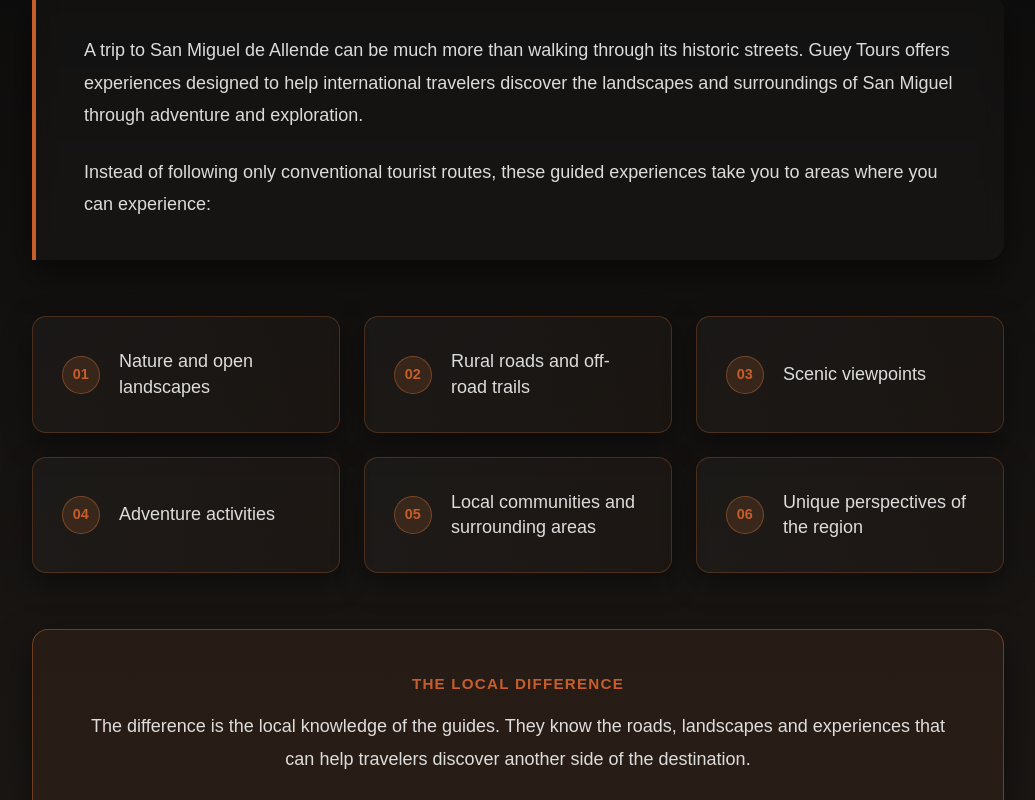
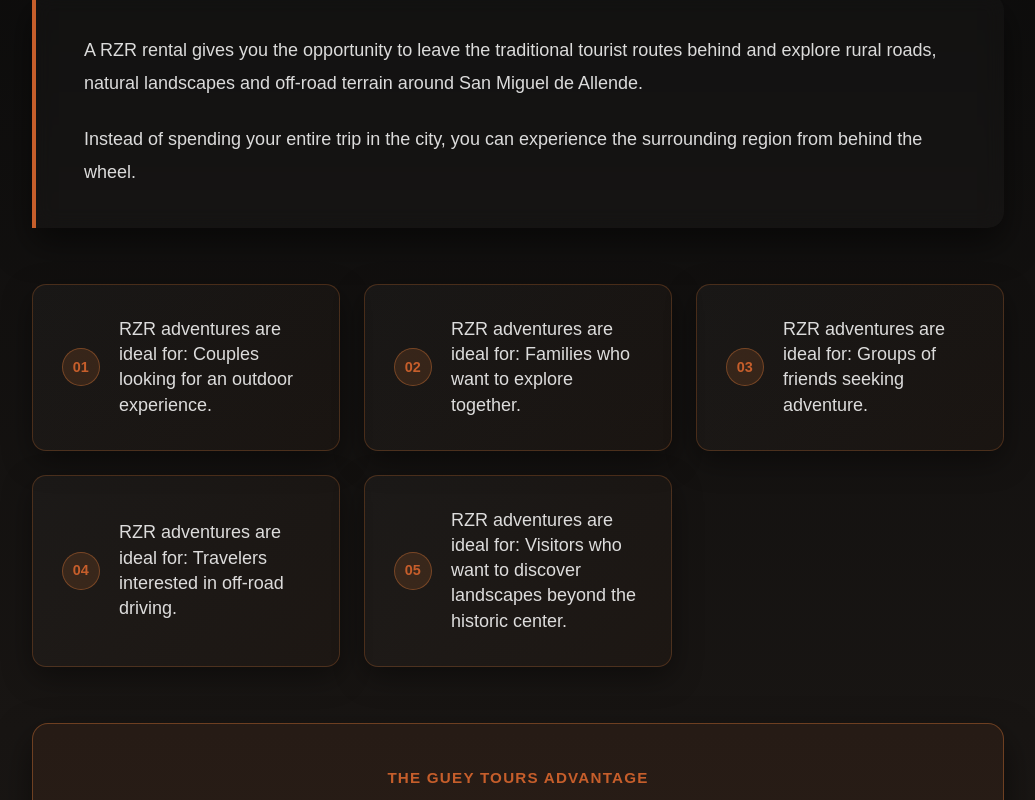
Before and after one commit to DraftStudiomx/Guey-tours-SEO, a Next.js app: page /rsz-rentals in a window 1280 px wide. Shown: the part 2140-2940 px from the top of the page, without its empty margins (122-1157 px from the left). Built offline with nearby package versions, Linux system fonts and the light colour scheme; a web font is replaced by a local one.

Commit message:
Update RzrRentalContenido.tsx tercera section

```diff
--- a/app/rsz-rentals/RzrRentalContenido.tsx
+++ b/app/rsz-rentals/RzrRentalContenido.tsx
@@ -233,10 +233,10 @@
     </div>
   </div>
 </div>
-          {/* Inicio de tercera section */}
-
-
-         {/* Inicio de section dos */}
+          {/* Inicio de segunda section */}
+
+
+        {/* Inicio de section tres */}
 <section style={{
   padding: '6rem 2rem 6rem 2rem',
   marginTop: '3rem',
@@ -262,8 +262,8 @@
         lineHeight: 1.2
       }}>
         {lang === 'es'
-          ? 'Explora San Miguel de Allende con Guey Tours'
-          : 'Explore San Miguel de Allende With Guey Tours'}
+          ? 'Explora los senderos todoterreno de San Miguel en RZR'
+          : "Explore San Miguel's Off-Road Trails by RZR"}
       </h2>
       <div style={{
         width: '80px',
@@ -294,8 +294,8 @@
         margin: '0 0 1.5rem 0'
       }}>
         {lang === 'es'
-          ? 'Un viaje a San Miguel de Allende puede ser mucho más que caminar por sus calles históricas. Guey Tours ofrece experiencias diseñadas para ayudar a viajeros internacionales a descubrir los paisajes y alrededores de San Miguel a través de la aventura y la exploración.'
-          : 'A trip to San Miguel de Allende can be much more than walking through its historic streets. Guey Tours offers experiences designed to help international travelers discover the landscapes and surroundings of San Miguel through adventure and exploration.'}
+          ? 'Una renta de RZR te da la oportunidad de dejar atrás las rutas turísticas tradicionales y explorar caminos rurales, paisajes naturales y terrenos todoterreno alrededor de San Miguel de Allende.'
+          : 'A RZR rental gives you the opportunity to leave the traditional tourist routes behind and explore rural roads, natural landscapes and off-road terrain around San Miguel de Allende.'}
       </p>
       <p style={{
         fontFamily: 'sans-serif',
@@ -307,12 +307,12 @@
         margin: 0
       }}>
         {lang === 'es'
-          ? 'En lugar de seguir solo las rutas turísticas convencionales, estas experiencias guiadas te llevan a zonas donde puedes experimentar:'
-          : 'Instead of following only conventional tourist routes, these guided experiences take you to areas where you can experience:'}
+          ? 'En lugar de pasar todo tu viaje en la ciudad, puedes experimentar la región circundante desde el asiento del conductor.'
+          : 'Instead of spending your entire trip in the city, you can experience the surrounding region from behind the wheel.'}
       </p>
     </div>
 
-    {/* Cuadrícula de tarjetas con las 6 experiencias */}
+    {/* Cuadrícula de tarjetas con las 5 opciones */}
     <div style={{
       display: 'grid',
       gridTemplateColumns: 'repeat(auto-fit, minmax(300px, 1fr))',
@@ -321,28 +321,24 @@
     }}>
       {[
         {
-          es: 'Naturaleza y paisajes abiertos',
-          en: 'Nature and open landscapes'
+          es: 'Parejas que buscan una experiencia al aire libre',
+          en: 'Couples looking for an outdoor experience.'
         },
         {
-          es: 'Caminos rurales y rutas off-road',
-          en: 'Rural roads and off-road trails'
+          es: 'Familias que quieren explorar juntas',
+          en: 'Families who want to explore together.'
         },
         {
-          es: 'Miradores panorámicos',
-          en: 'Scenic viewpoints'
+          es: 'Grupos de amigos que buscan aventura',
+          en: 'Groups of friends seeking adventure.'
         },
         {
-          es: 'Actividades de aventura',
-          en: 'Adventure activities'
+          es: 'Viajeros interesados en la conducción todoterreno',
+          en: 'Travelers interested in off-road driving.'
         },
         {
-          es: 'Comunidades locales y áreas circundantes',
-          en: 'Local communities and surrounding areas'
-        },
-        {
-          es: 'Perspectivas únicas de la región',
-          en: 'Unique perspectives of the region'
+          es: 'Visitantes que quieren descubrir paisajes más allá del centro histórico',
+          en: 'Visitors who want to discover landscapes beyond the historic center.'
         }
       ].map((item, index) => (
         <div key={index} style={{
@@ -379,13 +375,13 @@
             fontSize: '18px',
             lineHeight: 1.4
           }}>
-            {lang === 'es' ? item.es : item.en}
+            {lang === 'es' ? 'Las aventuras en RZR son ideales para: ' + item.es : 'RZR adventures are ideal for: ' + item.en}
           </span>
         </div>
       ))}
     </div>
 
-    {/* Tarjeta de cierre sobre los guías locales */}
+    {/* Tarjeta de cierre sobre la ventaja de Guey Tours */}
     <div style={{
       background: 'rgba(217, 119, 54, 0.07)',
       border: '1px solid rgba(217, 119, 54, 0.4)',
@@ -411,17 +407,17 @@
           letterSpacing: '0.08em',
           fontSize: '0.95rem'
         }}>
-          {lang === 'es' ? 'La Diferencia Local' : 'The Local Difference'}
+          {lang === 'es' ? 'La Ventaja de Guey Tours' : 'The Guey Tours Advantage'}
         </strong>
         {lang === 'es'
-          ? 'La diferencia es el conocimiento local de los guías. Ellos conocen los caminos, paisajes y experiencias que pueden ayudar a los viajeros a descubrir otro lado del destino.'
-          : 'The difference is the local knowledge of the guides. They know the roads, landscapes and experiences that can help travelers discover another side of the destination.'}
+          ? 'Una de las ventajas de elegir a Guey Tours es el conocimiento local de la zona. Comprender los caminos y los paisajes circundantes puede ayudar a que tu experiencia todoterreno sea más agradable y memorable.'
+          : 'One of the advantages of choosing Guey Tours is the local knowledge of the area. Understanding the roads and surrounding landscapes can help make your off-road experience more enjoyable and memorable.'}
       </p>
     </div>
 
   </div>
 </section>
-{/* Fin de section dos */}
+{/* Fin de section tres */}
 
 
 
```
